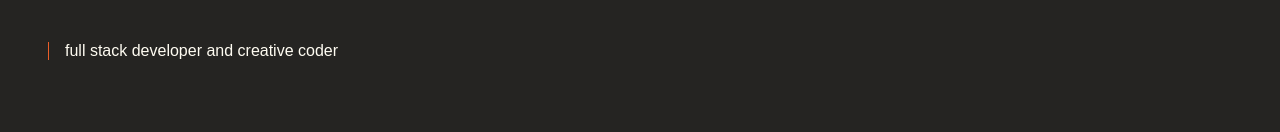
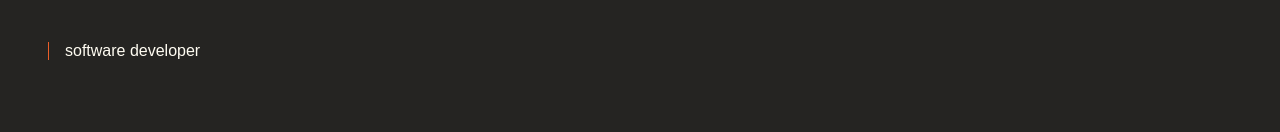
Before and after one commit to niallantony/Blog, a SvelteKit app: page / in a window 1280 px wide. Both pictures are taken after a click on the button "dark mode". Shown: the part 445-577 px from the top of the page. Built offline with nearby package versions, Linux system fonts and the light colour scheme; a web font is replaced by a local one.

Commit message:
Fix splash page styling

```diff
--- a/src/routes/(menubar)/+page.svelte
+++ b/src/routes/(menubar)/+page.svelte
@@ -2,6 +2,7 @@
   import { fade } from "svelte/transition";
   let display = $state("");
   const finalTitle = "niall craven";
+
   async function searchAnimation(string) {
     const COUNT = 10;
 
@@ -9,7 +10,7 @@
       const finalChar = string[c];
       for (let i = 0; i < COUNT; i++) {
         const character = String.fromCharCode(
-          Math.floor(Math.random() * 93) + 2,
+          Math.floor(Math.random() * 96) + 32,
         );
         const letter = await delayLetter(character);
         display = display.slice(0, -1);
@@ -27,7 +28,7 @@
 
 <div class="home-back">
   <h1>{display}</h1>
-  <p in:fade={{ delay: 3000 }}>Full Stack Developer and Creative Coder</p>
+  <p in:fade={{ delay: 3000 }}>Software Developer</p>
 </div>
 
 <style>
```
